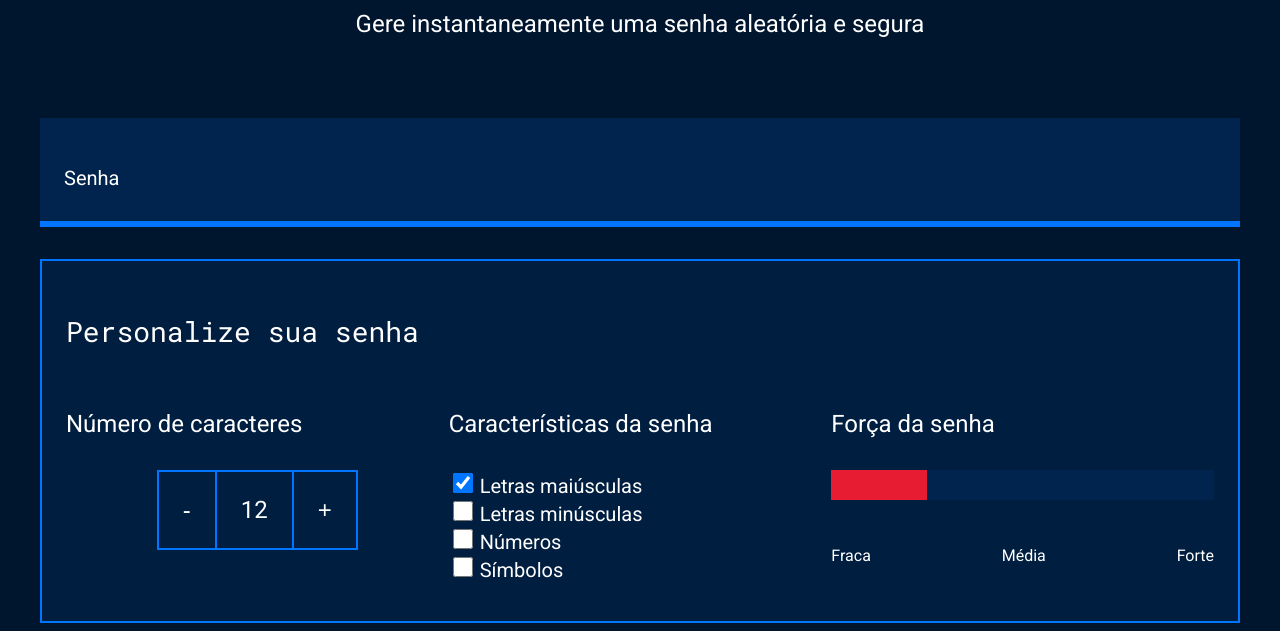
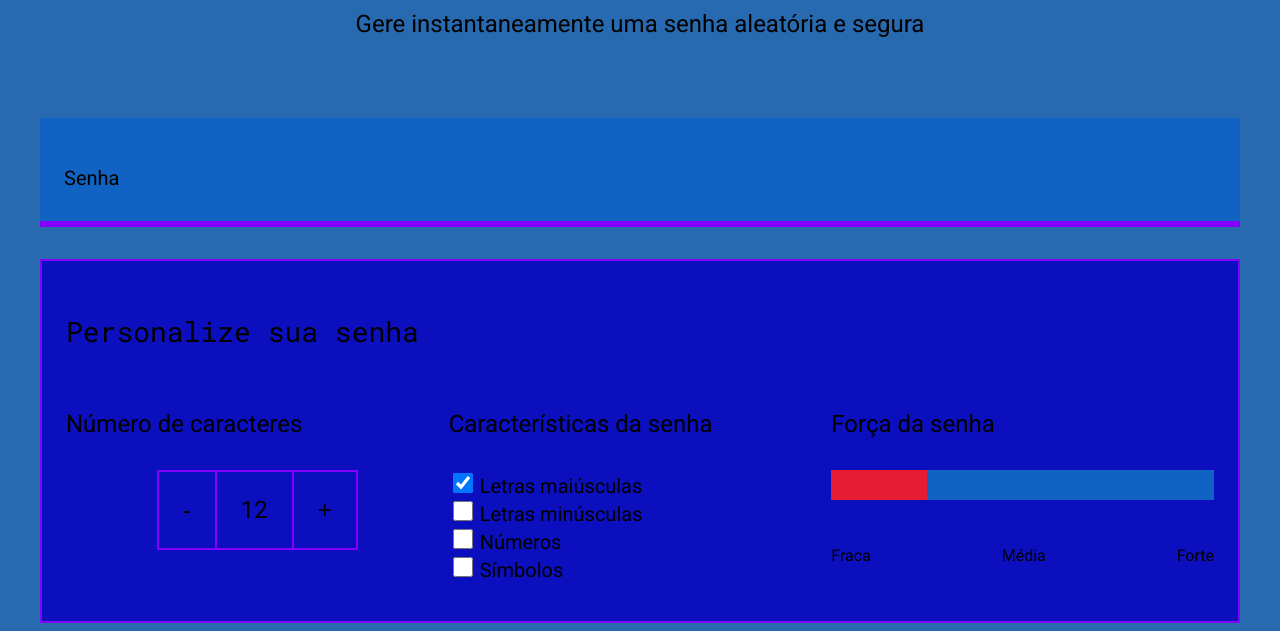
Before and after one commit to bigode-do-777/senhas-da-sul, a plain HTML site: page index.html in a window 1280 px wide. Shown: the part 185-816 px from the top of the page. Drawn offline with Linux system fonts and the light colour scheme; a script that the page names is missing.

Commit message:
85878666

```diff
--- a/style.css
+++ b/style.css
@@ -1,11 +1,11 @@
 @import url('https://fonts.googleapis.com/css2?family=Roboto&family=Roboto+Mono&display=swap');
 
 :root{
-    --branco: white;
-    --cor-de-fundo: #00162E;
-    --fundo-senha: #00244D;
-    --fundo-texto: #001E40;
-    --borda: #0075FF;
+    --branco: rgb(0, 0, 0);
+    --cor-de-fundo: #286aaf;
+    --fundo-senha: #1063c2;
+    --fundo-texto: #0c0fbe;
+    --borda: #8400ff;
     --roboto: 'Roboto', sans-serif;
     --roboto-mono: 'Roboto Mono', monospace;
 }
```
